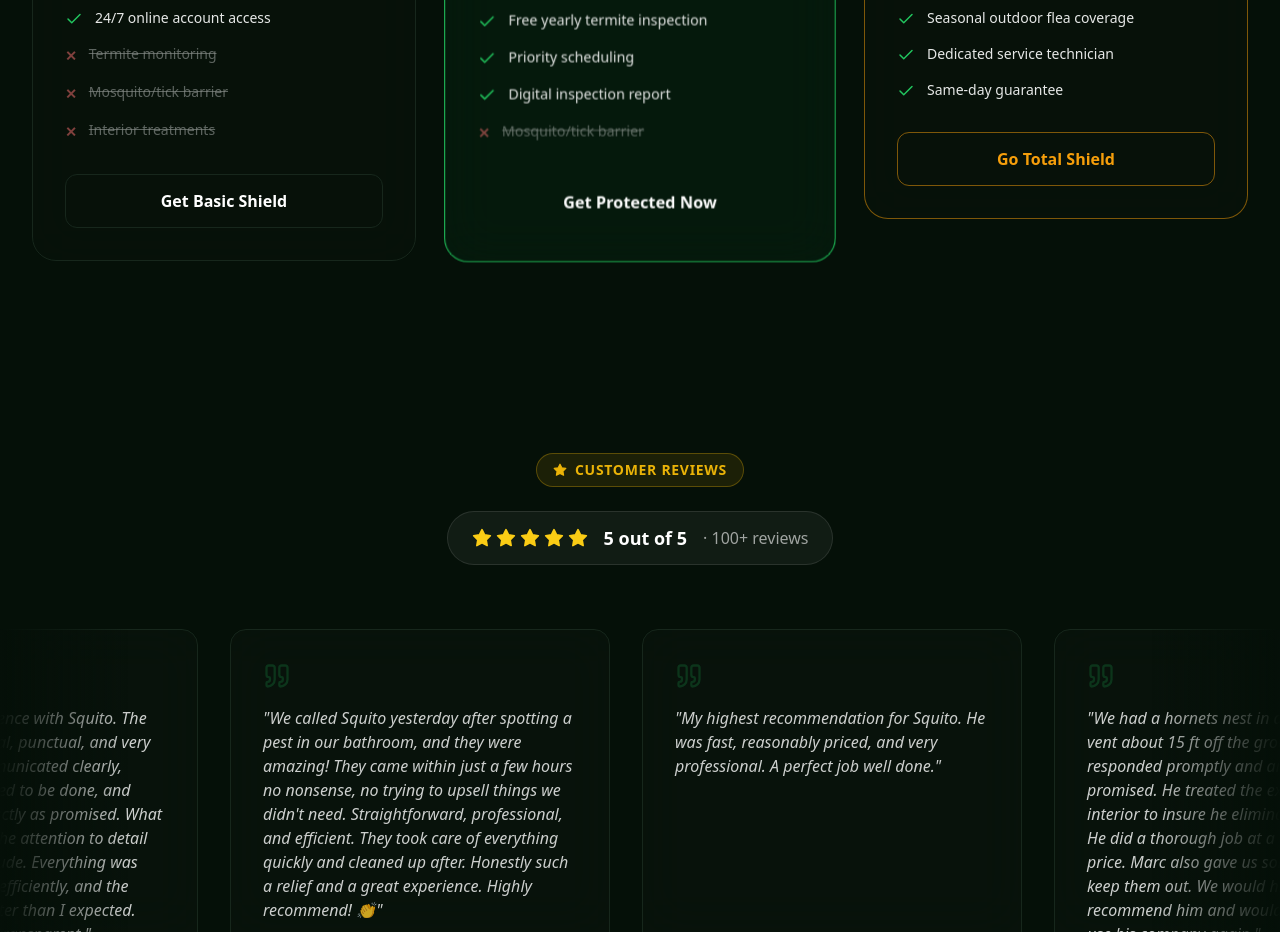
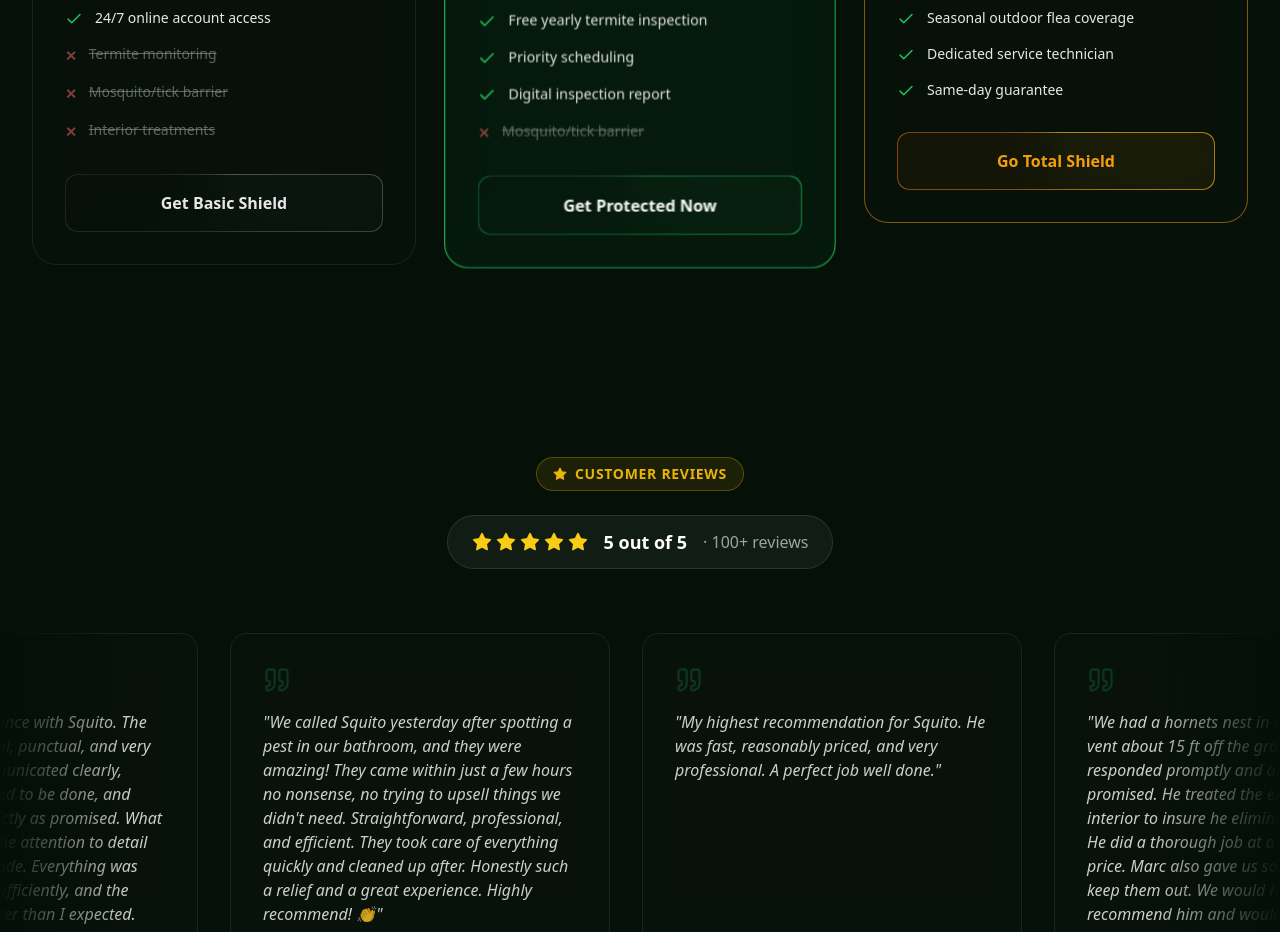
Before and after one commit to squitopest/Squito-Pest-Control, a Next.js app: page / in a window 1280 px wide. Shown: the part 5840-6772 px from the top of the page. Built offline with nearby package versions, Linux system fonts and the light colour scheme.

Commit message:
Upgrade checkout CTA buttons with premium CSS animations

```diff
--- a/src/components/Plans/Plans.tsx
+++ b/src/components/Plans/Plans.tsx
@@ -153,9 +153,47 @@ export default function Plans() {
 
               <a
                 href={`/book?plan=${plan.id}&billing=${billing}`}
-                className={`flex items-center justify-center gap-2 py-3.5 rounded-xl font-semibold transition-all w-full text-center ${plan.btnTheme}`}
+                className="group relative w-full mt-auto block overflow-hidden rounded-xl p-[1px] focus:outline-none focus:ring-2 focus:ring-green-500/50"
               >
-                {plan.cta}
+                {/* Animated rotating gradient border */}
+                <span
+                  className="absolute inset-0 rounded-xl opacity-70 group-hover:opacity-100 transition-opacity duration-500"
+                  style={{
+                    background: plan.id === "home-protection" ? "conic-gradient(from var(--angle, 0deg), #22c55e, #16a34a, #15803d, #4ade80, #22c55e)" :
+                                plan.id === "total-shield" ? "conic-gradient(from var(--angle, 0deg), #f59e0b, #d97706, #b45309, #fbbf24, #f59e0b)" :
+                                "conic-gradient(from var(--angle, 0deg), #52525b, #3f3f46, #27272a, #71717a, #52525b)",
+                    animation: "spin-border 3s linear infinite",
+                  }}
+                />
+
+                {/* Fill container */}
+                <span className={`relative flex items-center justify-center gap-2 w-full py-4 rounded-xl bg-background/90 backdrop-blur-xl font-display font-bold text-base transition-all duration-500 ${
+                  plan.id === "home-protection" ? "group-hover:bg-green-500/10 text-white" :
+                  plan.id === "total-shield" ? "group-hover:bg-amber-500/10 text-amber-500 group-hover:text-amber-400" :
+                  "group-hover:bg-white/5 text-white/90 group-hover:text-white"
+                }`}>
+                  {/* Inner shimmer sweep */}
+                  <span className={`absolute inset-0 rounded-xl -translate-x-full group-hover:translate-x-full transition-transform duration-700 ease-in-out bg-gradient-to-r from-transparent to-transparent ${
+                    plan.id === "home-protection" ? "via-green-400/20" :
+                    plan.id === "total-shield" ? "via-amber-400/20" :
+                    "via-white/10"
+                  }`} />
+
+                  {/* Glow blob */}
+                  <span className={`absolute inset-0 rounded-xl opacity-0 group-hover:opacity-100 transition-opacity duration-500 ${
+                    plan.id === "home-protection" ? "shadow-[inset_0_0_20px_rgba(34,197,94,0.1)]" :
+                    plan.id === "total-shield" ? "shadow-[inset_0_0_20px_rgba(245,158,11,0.1)]" :
+                    "shadow-[inset_0_0_20px_rgba(255,255,255,0.05)]"
+                  }`} />
+
+                  <span className="relative z-10">{plan.cta}</span>
+                </span>
+
+                {/* CSS defined per-component for @property fallback */}
+                <style>{`
+                  @property --angle { syntax: '<angle>'; initial-value: 0deg; inherits: false; }
+                  @keyframes spin-border { to { --angle: 360deg; } }
+                `}</style>
               </a>
             </div>
           ))}
```
